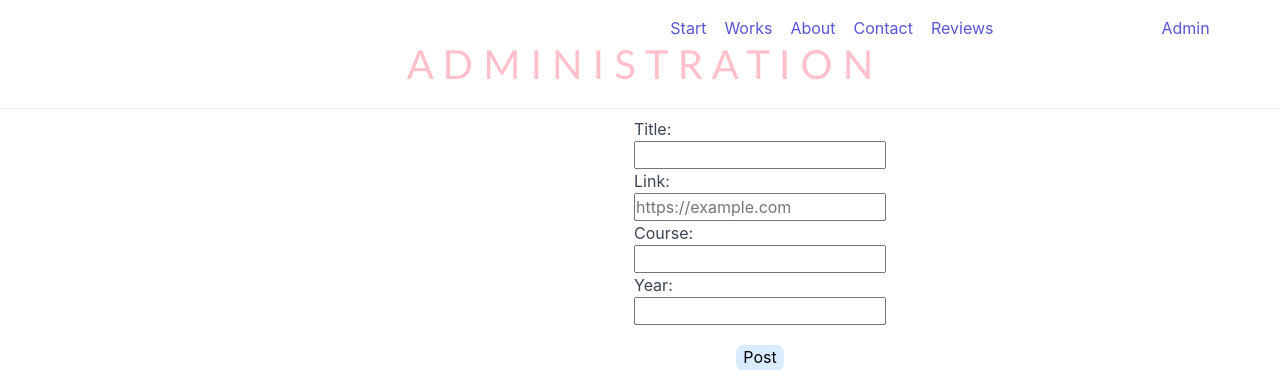
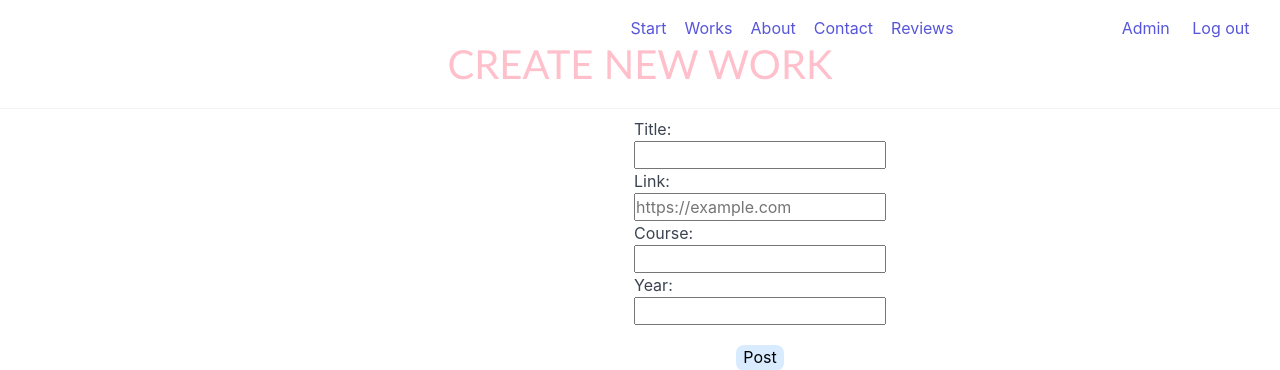
Before and after one commit to maysing/mayaKjellenPortfolio, a Node server app: page /createWork in a window 1280 px wide. Shown: the part 80-450 px from the top of the page. Run offline with Node 20, Linux system fonts and the light colour scheme; the visitor is signed in with stand-in values (Sample User, id 1); some libraries are stand-ins or nearby versions.

Commit message:
Store sessions

```diff
--- /dev/null
+++ b/logout.hbs
@@ -0,0 +1 @@
+<form class="admin-forms" action="/logout" method="post">Logout</form>
--- a/main.js
+++ b/main.js
@@ -5,6 +5,8 @@ const db = new sqLite3.Database("mayaKjellenPortfolioDb.db");
 const expressSession = require("express-session");
 const app = express();
 const bcrypt = require("bcrypt");
+const connectSqlite3 = require ('connect-sqlite3')
+const SQLiteStore = connectSqlite3 (expressSession);
 
 //login info
 const adminUsername = "maya";
@@ -13,6 +15,7 @@ const hashedadminPassword =
 
 app.use(
   expressSession({
+    store: new SQLiteStore ({db: "session-db.db"}),
     saveUninitialized: false,
     resave: false,
     secret: "fsecufeoue",
@@ -443,4 +446,5 @@ app.get("/logout", function (request, response) {
   response.redirect("/login");
 });
 
+
 app.listen(8080);
--- a/package.json
+++ b/package.json
@@ -20,6 +20,7 @@
   "dependencies": {
     "bcrypt": "^5.1.0",
     "body-parser": "^1.20.0",
+    "connect-sqlite3": "^0.9.13",
     "express": "^4.18.1",
     "express-handlebars": "^6.0.6",
     "express-session": "^1.17.3",
--- a/public/layout.css
+++ b/public/layout.css
@@ -268,7 +268,7 @@ p {
   color: red;
 }
 
-/* Admin page */
+/* Creat Work Page */
 
 .admin-forms {
   display: flex;
--- a/views/createWork.hbs
+++ b/views/createWork.hbs
@@ -1,4 +1,4 @@
-<h1 class="headings">A D M I N I S T R A T I O N</h1>
+<h1 class="headings">CREATE NEW WORK</h1>
 
 {{#if inputErrors.length}}
   <ul id="error-display">
--- a/views/layouts/main.hbs
+++ b/views/layouts/main.hbs
@@ -40,6 +40,7 @@
           <div id="admin-section">
             {{#if session.isLoggedIn}}
               <a href="/createWork" class="btn btn-link">Admin</a>
+              <a href="/logout" class="btn btn-link">Log out</a>
             {{else}}
               <a href="/login" class="btn btn-link">Log in</a>
             {{/if}}
```
Also changed, not shown: views/updateReview.hbs (+8 -0 lines), mayaKjellenPortfolioDb.db, session-db.db (added), 1 other file.
